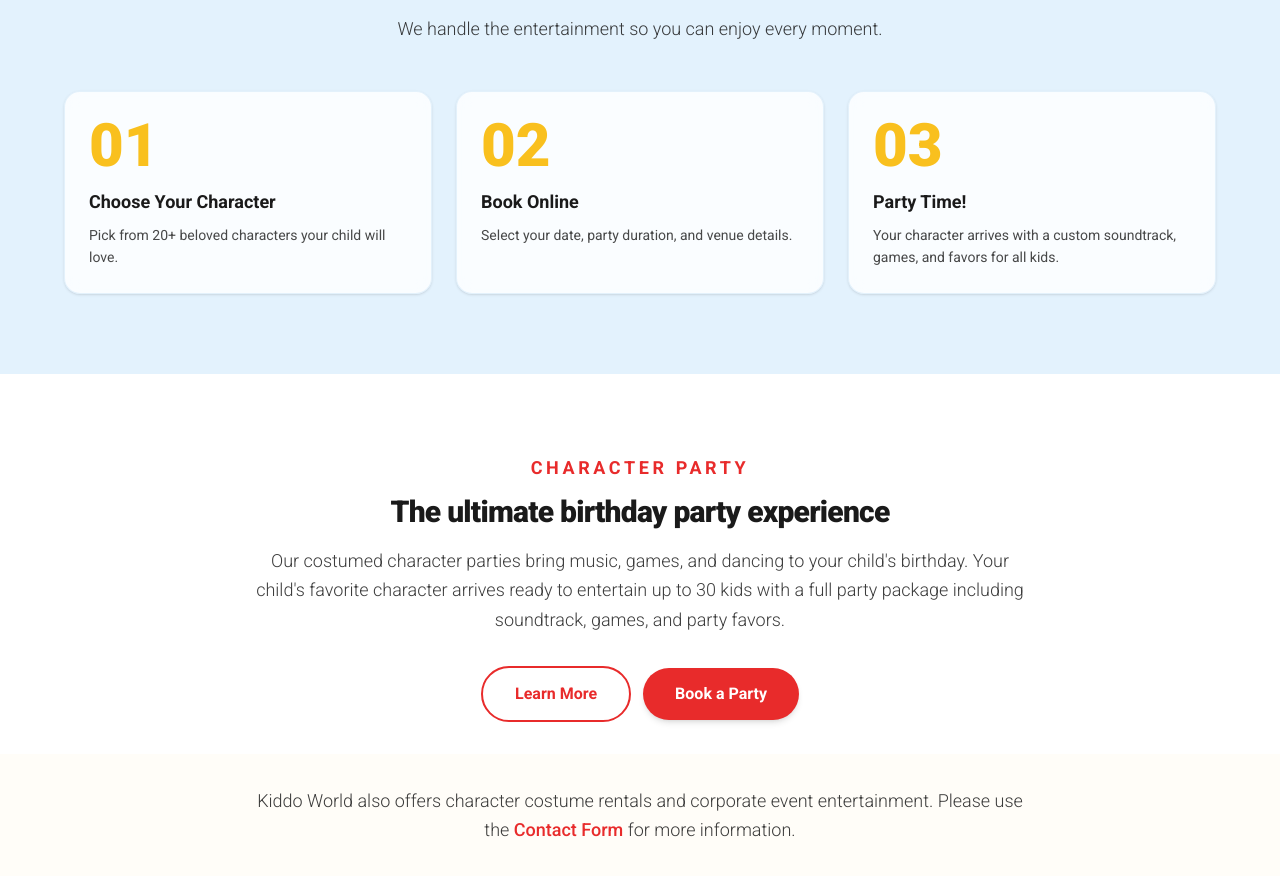
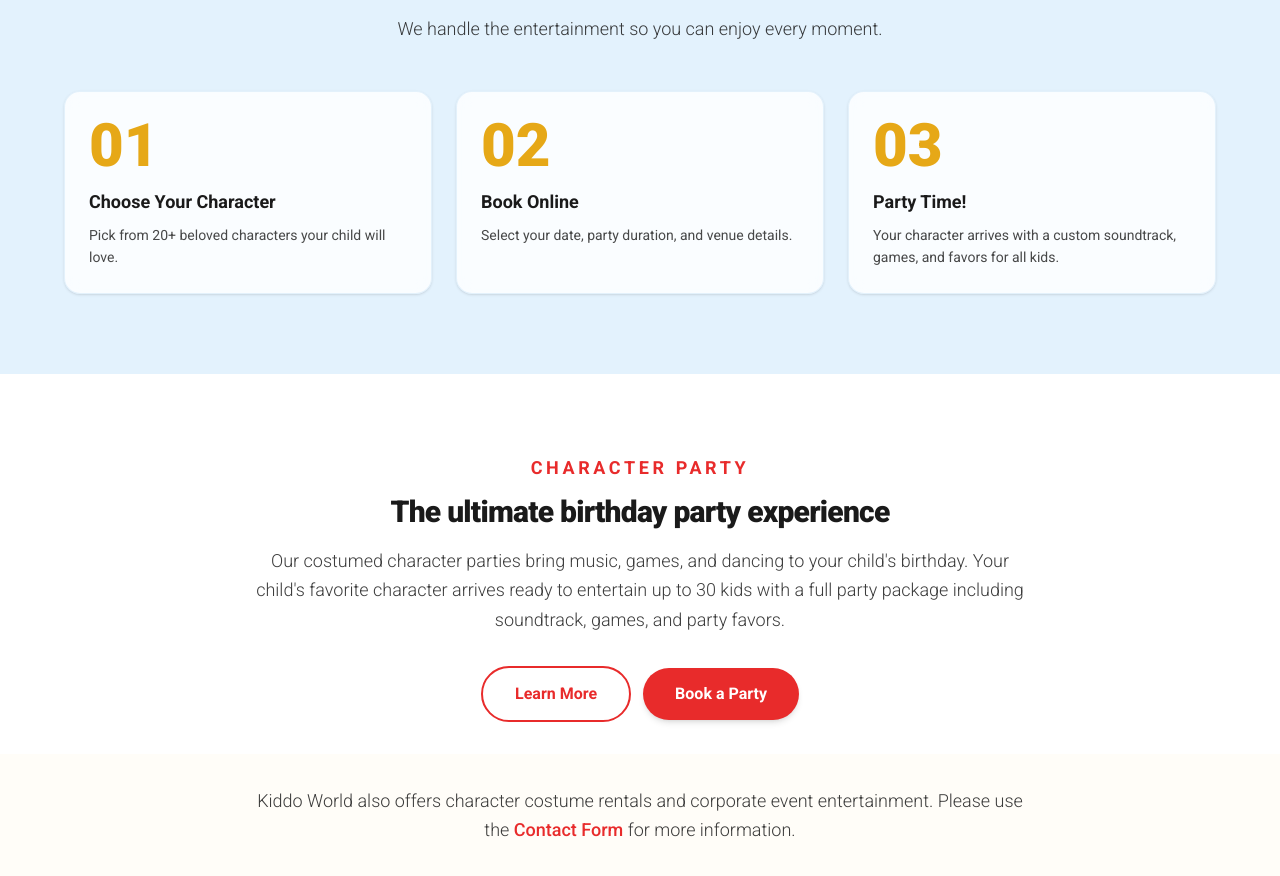
Before and after one commit to curlie-may/KiddoWorld, a Next.js app: page / in a window 1280 px wide. Shown: the part 804-1680 px from the top of the page. Built offline with nearby package versions, Linux system fonts and the light colour scheme.

Commit message:
changed homepage how it works numbers 01, 02, 03 from  #f9c01e to darker, richer, #e6a817

```diff
--- a/components/home/HowItWorksSection.tsx
+++ b/components/home/HowItWorksSection.tsx
@@ -36,7 +36,7 @@ export function HowItWorksSection() {
               key={num}
               className="rounded-2xl border border-kw-blue/10 bg-white/80 p-6 shadow-sm backdrop-blur"
             >
-              <p className="font-black leading-none text-kw-yellow text-5xl md:text-6xl">
+              <p className="font-black leading-none text-5xl md:text-6xl" style={{color: '#e6a817'}}>
                 {num}
               </p>
               <h3 className="mt-3 text-lg font-bold text-kw-dark">{title}</h3>
```
